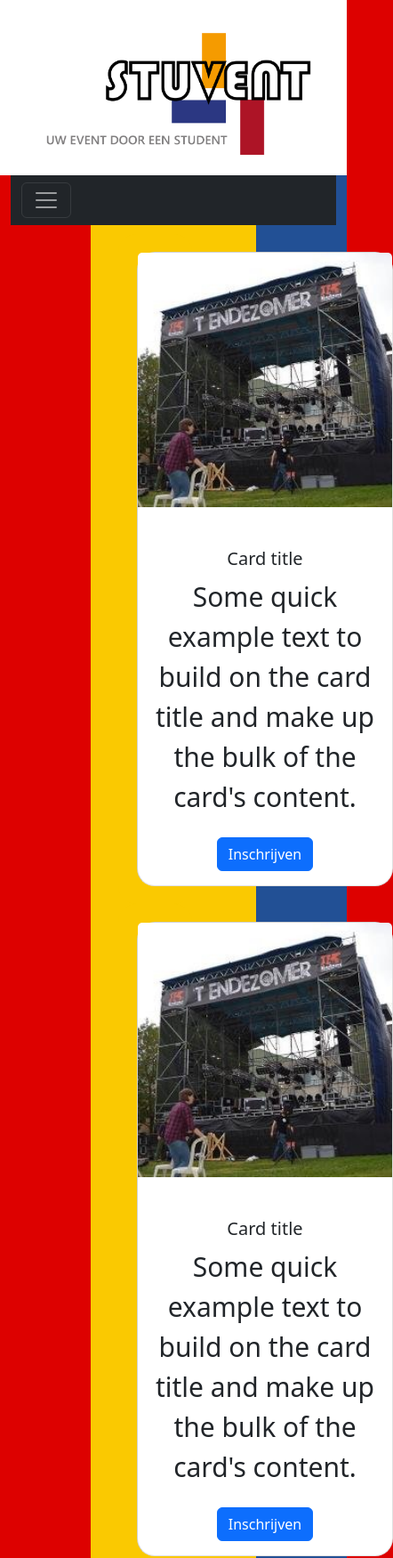
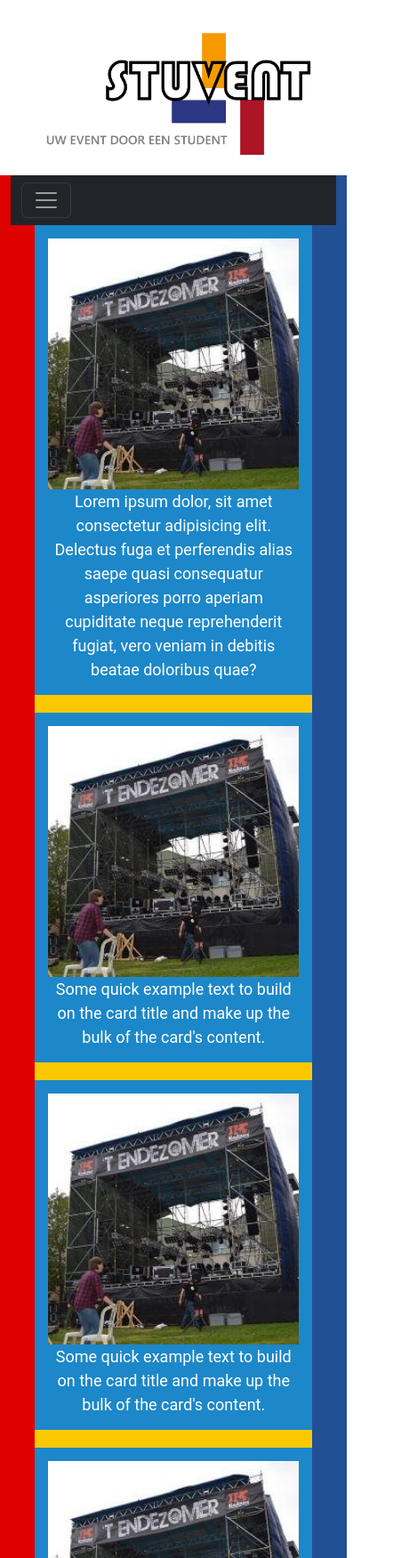
Before and after one commit to Koengreen/stuvent, a plain HTML site: page HtmlCss/template2/Index.html in a window 390 px wide. Shown: the top 1751 px of the page at 89% size, 442 px wide, since content can reach past the window. Drawn offline with nearby package versions, Linux system fonts and the light colour scheme; files whose address does not match are found by name.

Commit message:
responsive op alle devices

```diff
--- a/HtmlCss/template2/Index.html
+++ b/HtmlCss/template2/Index.html
@@ -13,8 +13,8 @@
 </head>
 
 <body>
-        <div class="w3-content w3-section" style="max-width:1920px">
-            <img class="mySlides" src="img/img1.png" style="width:100%">
+  <div class="w3-content w3-section" style="width: 100%"></div>
+    <img class="mySlides" src="img/img1.png" style="width:100vw">
   </div>
   <!--Hier is de nav bar-->
   <div class="container-fluid ">
@@ -30,7 +30,9 @@
     </div>
     <nav class="navbar navbar-dark bg-dark">
       <div class="container-fluid">
-              <button class="navbar-toggler" type="button" data-bs-toggle="collapse" data-bs-target="#navbarToggleExternalContent" aria-controls="navbarToggleExternalContent" aria-expanded="false" aria-label="Toggle navigation">
+        <button class="navbar-toggler" type="button" data-bs-toggle="collapse"
+          data-bs-target="#navbarToggleExternalContent" aria-controls="navbarToggleExternalContent"
+          aria-expanded="false" aria-label="Toggle navigation">
           <span class="navbar-toggler-icon"></span>
         </button>
       </div>
@@ -41,100 +43,49 @@
 
     <!--Hier beginnen de events-->
     <section id="events">
-                    <div class="grid-container">
-                        <div class="card item1">
-                            <div class="card" style="width:288px;">
-                                <img class="card-img-top" src="img/opouwen.jpg" alt="Card image cap">
+      <div id="grid">
+        <div>
           <div class="card-body">
-                                  <h5 class="card-title">Card title</h5>
-                                  <p class="card-text">Some quick example text to build on the card title and make up the bulk of the card's content.</p>
-                                  <a href="#" class="btn btn-primary">Inschrijven</a>
+            <img class="card-img-top" src="img/opouwen.jpg">
+            <p class="card-text">Lorem ipsum dolor, sit amet consectetur adipisicing elit. Delectus fuga et perferendis alias saepe quasi consequatur asperiores porro aperiam cupiditate neque reprehenderit fugiat, vero veniam in debitis beatae doloribus quae?</p>
           </div>
+
         </div>
+        <div>
+          <img class="card-img-top" src="img/opouwen.jpg">
+          <p class="card-text">Some quick example text to build on the card title and make up the bulk of the card's
+            content.</p>
         </div>
-                        <div class="card item2">
-                            <div class="card" style="width: 288px;">
-                            <img class="card-img-top" src="img/opouwen.jpg" alt="Card image cap">
-                            <div class="card-body">
-                              <h5 class="card-title">Card title</h5>
-                              <p class="card-text">Some quick example text to build on the card title and make up the bulk of the card's content.</p>
-                              <a href="#" class="btn btn-primary">Inschrijven</a>
+        <div><img class="card-img-top" src="img/opouwen.jpg">
+          <p class="card-text">Some quick example text to build on the card title and make up the bulk of the card's
+            content.</p>
         </div>
+        <div><img class="card-img-top" src="img/opouwen.jpg">
+          <p class="card-text">Some quick example text to build on the card title and make up the bulk of the card's
+            content.</p>
+        </div>
+        <div><img class="card-img-top" src="img/opouwen.jpg">
+          <p class="card-text">Some quick example text to build on the card title and make up the bulk of the card's
+            content.</p>
+        </div>
+        <div><img class="card-img-top" src="img/opouwen.jpg">
+          <p class="card-text">Some quick example text to build on the card title and make up the bulk of the card's
+            content.</p>
+        </div>
+        <div><img class="card-img-top" src="img/opouwen.jpg">
+          <p class="card-text">Some quick example text to build on the card title and make up the bulk of the card's
+            content.</p>
+        </div>
+        <div><img class="card-img-top" src="img/opouwen.jpg">
+          <p class="card-text">Some quick example text to build on the card title and make up the bulk of the card's
+            content.</p>
+        </div>
+        <div><img class="card-img-top" src="img/opouwen.jpg">
+          <p class="card-text">Some quick example text to build on the card title and make up the bulk of the card's
+            content.</p>
         </div>
       </div>
 
-                        <div class="card item3">
-                            <div class="card" style="width: 288px;">
-                            <img class="card-img-top" src="img/opouwen.jpg" alt="Card image cap">
-                            <div class="card-body">
-                              <h5 class="card-title">Card title</h5>
-                              <p class="card-text">Some quick example text to build on the card title and make up the bulk of the card's content.</p>
-                              <a href="#" class="btn btn-primary">Inschrijven</a>
-                            </div>
-                          </div>
-                          </div>
-                        <div class="card item4">
-                            <div class="card" style="width: 288px;">
-                            <img class="card-img-top" src="img/opouwen.jpg" alt="Card image cap">
-                            <div class="card-body">
-                              <h5 class="card-title">Card title</h5>
-                              <p class="card-text">Some quick example text to build on the card title and make up the bulk of the card's content.</p>
-                              <a href="#" class="btn btn-primary">Inschrijven</a>
-                            </div>
-                          </div>
-                          </div>
-                        <div class="card item5">
-                            <div class="card" style="width: 288px;">
-                            <img class="card-img-top" src="img/opouwen.jpg" alt="Card image cap">
-                            <div class="card-body">
-                              <h5 class="card-title">Card title</h5>
-                              <p class="card-text">Some quick example text to build on the card title and make up the bulk of the card's content.</p>
-                              <a href="#" class="btn btn-primary">Inschrijven</a>
-                            </div>
-                          </div>
-                          </div>
-                        <div class="card item6">
-                            <div class="card" style="width: 288px;">
-                            <img class="card-img-top" src="img/opouwen.jpg" alt="Card image cap">
-                            <div class="card-body">
-                              <h5 class="card-title">Card title</h5>
-                              <p class="card-text">Some quick example text to build on the card title and make up the bulk of the card's content.</p>
-                              <a href="#" class="btn btn-primary">Inschrijven</a>
-                            </div>
-                          </div>
-                          </div>
-                        <div class="card item7">
-                            <div class="card" style="width: 288px;">
-                            <img class="card-img-top" src="img/opouwen.jpg" alt="Card image cap">
-                            <div class="card-body">
-                              <h5 class="card-title">Card title</h5>
-                              <p class="card-text">Some quick example text to build on the card title and make up the bulk of the card's content.</p>
-                              <a href="#" class="btn btn-primary">Inschrijven</a>
-                            </div>
-                          </div>
-                          </div>
-                        <div class="card item8">
-                            <div class="card" style="width: 288px;">
-                            <img class="card-img-top" src="img/opouwen.jpg" alt="Card image cap">
-                            <div class="card-body">
-                              <h5 class="card-title">Card title</h5>
-                              <p class="card-text">Some quick example text to build on the card title and make up the bulk of the card's content.</p>
-                              <a href="#" class="btn btn-primary">Inschrijven</a>
-                            </div>
-                          </div>
-                          </div>
-                          <div class="card item9">
-                            <div class="card" style="width: 288px;">
-                            <img class="card-img-top" src="img/opouwen.jpg" alt="Card image cap">
-                            <div class="card-body">
-                              <h5 class="card-title">Card title</h5>
-                              <p class="card-text">Some quick example text to build on the card title and make up the bulk of the card's content.</p>
-                              <a href="#" class="btn btn-primary">Inschrijven</a>
-                            </div>
-                          </div>
-                          </div>
-                      </div>
-                </div>
     </section>
 
 
@@ -143,11 +94,9 @@
     <script src="script.js"></script>
 </body>
 <script src="https://cdn.jsdelivr.net/npm/@popperjs/core@2.11.6/dist/umd/popper.min.js"
-    integrity="sha384-oBqDVmMz9ATKxIep9tiCxS/Z9fNfEXiDAYTujMAeBAsjFuCZSmKbSSUnQlmh/jp3"
-    crossorigin="anonymous"></script>
+  integrity="sha384-oBqDVmMz9ATKxIep9tiCxS/Z9fNfEXiDAYTujMAeBAsjFuCZSmKbSSUnQlmh/jp3" crossorigin="anonymous"></script>
 <script src="https://cdn.jsdelivr.net/npm/bootstrap@5.2.2/dist/js/bootstrap.min.js"
-    integrity="sha384-IDwe1+LCz02ROU9k972gdyvl+AESN10+x7tBKgc9I5HFtuNz0wWnPclzo6p9vxnk"
-    crossorigin="anonymous"></script>
+  integrity="sha384-IDwe1+LCz02ROU9k972gdyvl+AESN10+x7tBKgc9I5HFtuNz0wWnPclzo6p9vxnk" crossorigin="anonymous"></script>
 <script src="js/script.js"></script>
 </body>
 
--- a/HtmlCss/template2/css/style.css
+++ b/HtmlCss/template2/css/style.css
@@ -6,19 +6,11 @@
 }
 
 body{
-    background: linear-gradient(to right, #dd0100 34%, #fac901 33%, #225095 33%);
+    background: linear-gradient(to right, #dd0100 50%, #225095 50%);
     background-repeat: no-repeat;
     background-attachment: fixed;
     background-size: cover;
-}
-  .grid-container {
-    display: grid;
-    grid-template-columns: 0 auto;
-    background-color: #fac901;
-    padding: 10px;
-    margin-left:200px ;
-    margin-right:200px;
-    margin-top: 0px;
+    font-family: "roboto";
 }
 ul{
   margin-left: 35%;
@@ -31,57 +23,48 @@ li{
   margin-left: 30px;
   margin-right: 30px;
 }
+#grid {
+  display: grid;
+  grid-template-columns: repeat(auto-fill, minmax(22vw, 1fr));
+  grid-gap: 20px;
+  background-color: #fac901;
+  width: 80vw;
+  justify-content: center;
+  align-self: center;
+  margin-left: 7vw;
+  margin-right: 10vw;
+}
+
+#grid>div {
+  font-size: 30px;
+  padding: .5em;
+  color: #ffffff;
+  background: #1c87c9;
+  text-align: center;
+
+}
+.card-body{
+  block-size: max-content;
+}
 
 a{
   color: white;
   text-decoration: none;
 }
-.grid-container > div {
-  background-color: #fac901;
-  text-align: center;
-  padding: 20px 0;
-  font-size: 30px;
-  border: 0;
-}
+
 .Login{
   margin-left: -70px;
 }
-.card{
-  gap: 30px;
-  border-style: inset;
-  border-radius: 20px;
-  margin: 0 auto;
+p{
+  font-size: large;
+}
+
+@media (min-width: 320px) and (max-width: 480px) {
+  #grid { grid-template-columns: repeat(1, 1fr); }
+}
+
+@media (min-width:481px) and (max-width:768px)
+{
+  #grid { grid-template-columns: repeat(2, 1fr);}
 
 }
-@media (max-width: 599px)
-{
-  .grid-container {
-    display: grid;
-    grid-template-columns: 0 auto;
-    background-color: #fac901;
-    padding: 10px;
-    margin-left:90px ;
-    margin-right: 90px;
-    margin-top: 0px;
-  }
-  .grid-container { grid-template-columns: repeat(1, 1fr); }
-}
-
-.card{
-  gap: 30px;
-  border-style: inset;
-  border-radius: 20px;
-  margin: 0 auto;
-  width: 50%;
-  height: min-content;
-  margin-left: 21px;
-}
-
-
-@media (min-width: 600px)
-{
-  .grid-container { grid-template-columns: repeat(2, 1fr); }
-}
-@media (min-width: 900px) {
-  .grid-container { grid-template-columns: repeat(3, 1fr); }
-}
```
Lines whose indentation alone changed are shown as unchanged.
